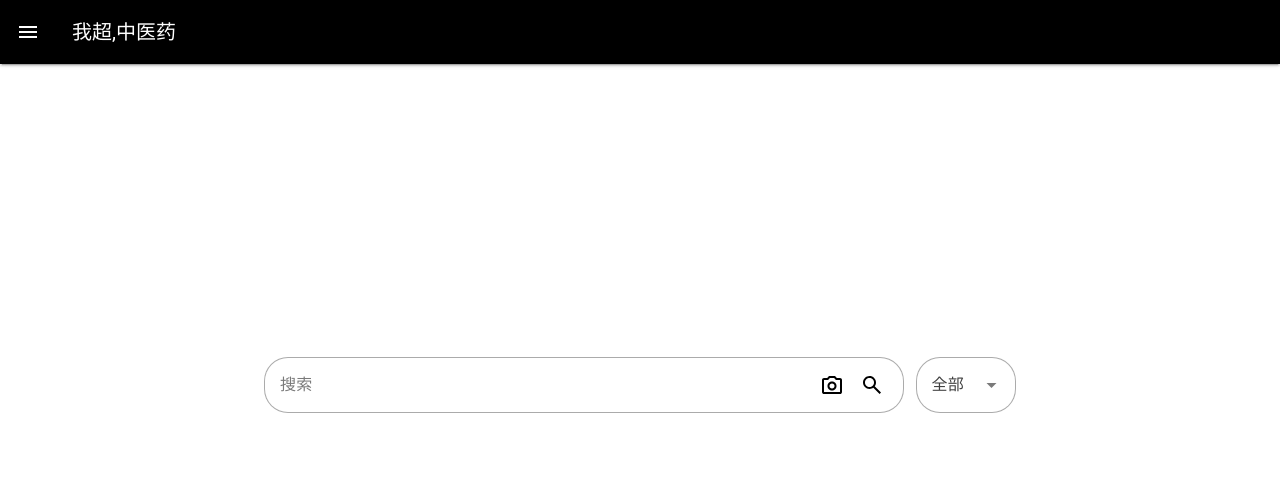
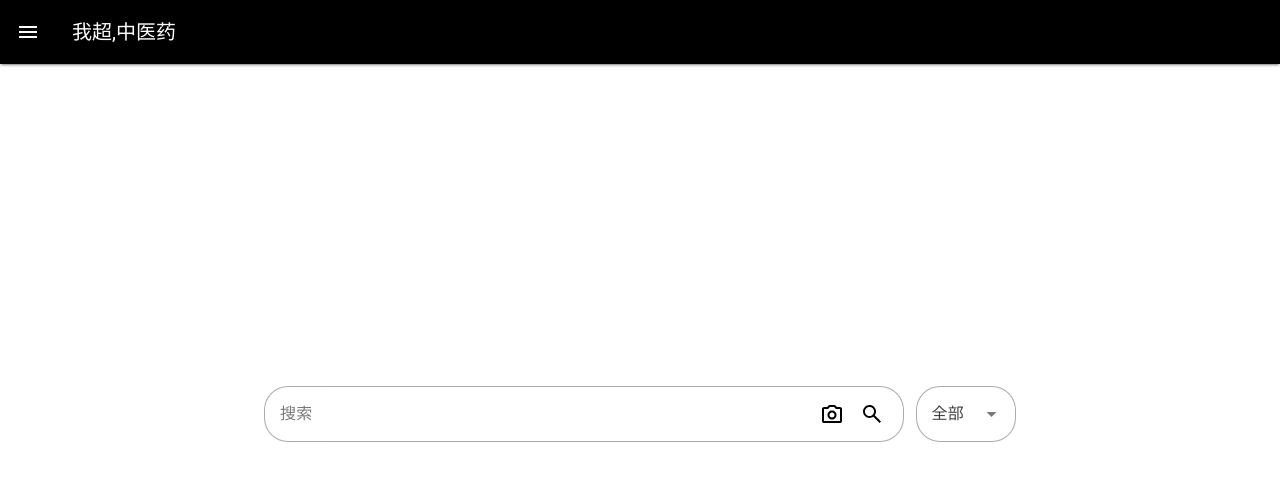
Before and after one commit to 363045841/tcm, a Vue app: page / in a window 1280 px wide. Shown: the top 480 px of the page. Built offline with nearby package versions, Linux system fonts and the light colour scheme.

Commit message:
使用Vite Plugin Pages管理路由

```diff
--- a/src/App.vue
+++ b/src/App.vue
@@ -8,15 +8,7 @@
 
         <v-app-bar-title>我超,中医药</v-app-bar-title>
       </v-app-bar>
-
-      <v-container class="all-container" height="100%">
-        <v-row align="center" justify="center" style="height: 90%">
-          <v-col>
-            <search :style="{width: $vuetify.display.xs ? '90%' : '65%'}"></search>
-          </v-col>
-        </v-row>
-      </v-container>
-      <!-- <router-view /> -->
+      <router-view />
     </v-main>
   </v-app>
 </template>
--- a/src/pages/index.vue
+++ b/src/pages/index.vue
@@ -1,7 +1,15 @@
 <template>
-  <HelloWorld />
+  <v-container class="all-container" height="100%">
+    <v-row align="center" justify="center" style="height: 90%">
+      <v-col>
+        <searchMain
+          :style="{ width: $vuetify.display.xs ? '90%' : '65%' }"
+        ></searchMain>
+      </v-col>
+    </v-row>
+  </v-container>
 </template>
 
 <script lang="ts" setup>
-  //
+import searchMain from "@/components/search/search-main.vue";
 </script>
--- /dev/null
+++ b/src/pages/test.vue
@@ -0,0 +1,11 @@
+<template>
+  <h1>Hello</h1>
+</template>
+
+<script setup lang='ts' name=''>
+import { ref, reactive} from 'vue'
+
+</script>
+<style scoped>
+
+</style>
--- a/src/typed-router.d.ts
+++ b/src/typed-router.d.ts
@@ -19,5 +19,6 @@ declare module 'vue-router/auto-routes' {
    */
   export interface RouteNamedMap {
     '/': RouteRecordInfo<'/', '/', Record<never, never>, Record<never, never>>,
+    '/test': RouteRecordInfo<'/test', '/test', Record<never, never>, Record<never, never>>,
   }
 }
```
